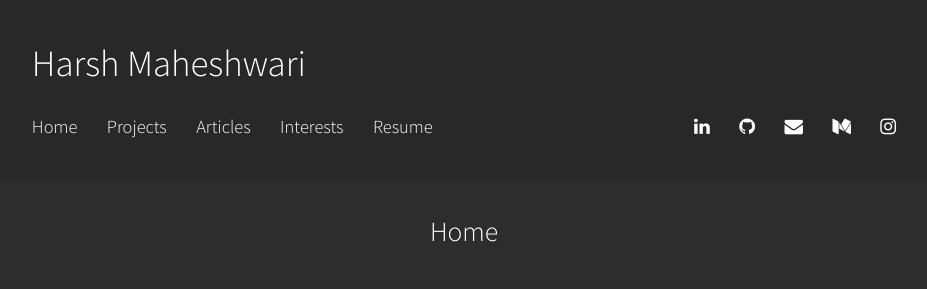
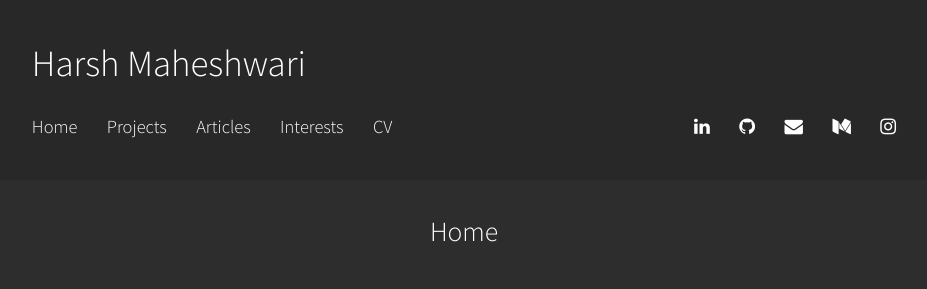
Before and after one commit to harshm121/portfolio-old, a Jekyll site: the page built from index.md, in a window 1280 px wide. Shown: the top 289 px of the page, without its empty margins (176-1103 px from the left). Built offline with Jekyll 4.4.1, drawn with Linux system fonts in a browser that asks for light colours.

Commit message:
Update index.md

```diff
--- a/Resume/index.md
+++ b/Resume/index.md
@@ -1,5 +1,5 @@
 ---
-title: "Resume"
+title: "CV"
 ---
 <head>
   <!-- Global site tag (gtag.js) - Google Analytics -->
```
Also changed, not shown: other parts of Resume/index.md (+2 -1 lines).
